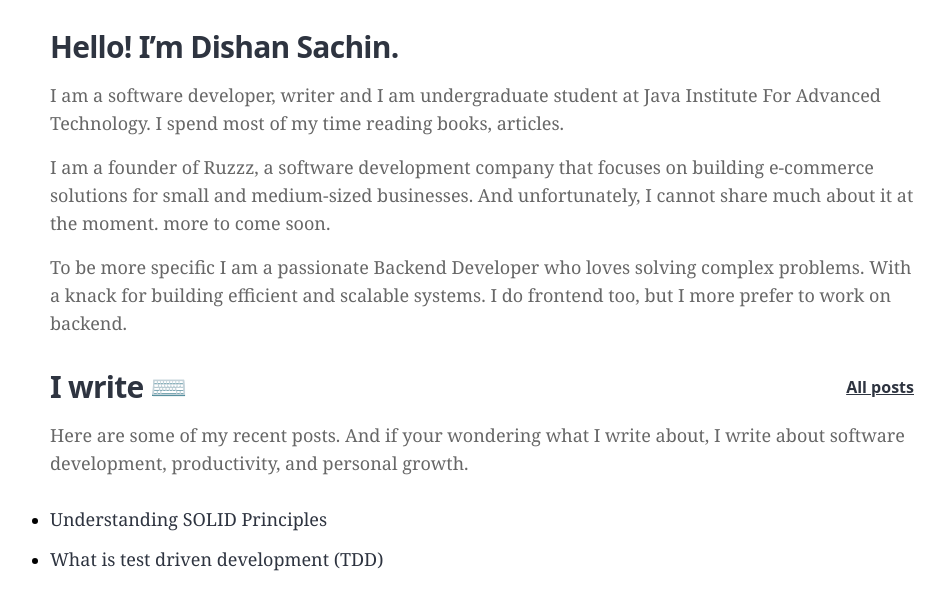
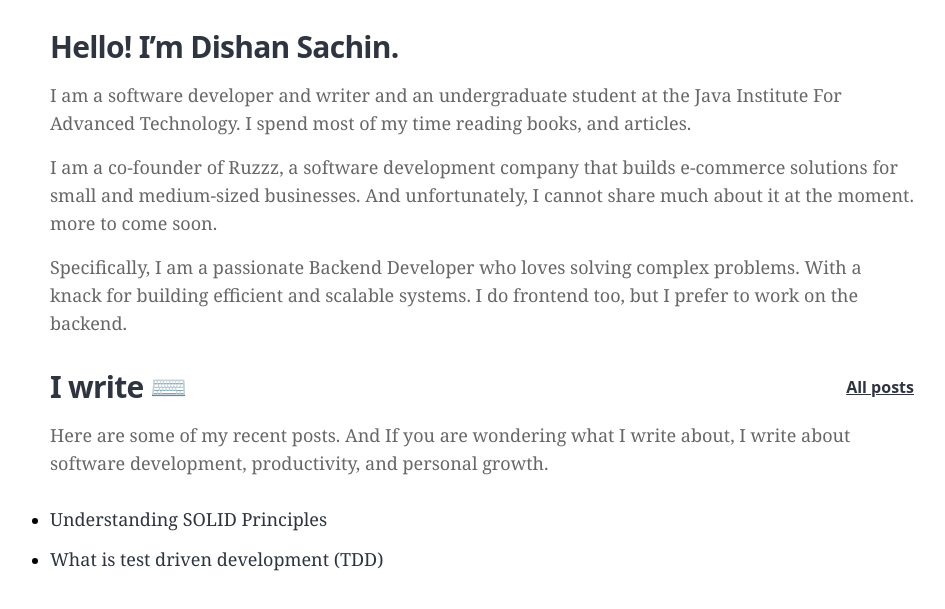
Before and after one commit to skdishansachin/skdishansachin.github.io, an Astro site: page / in a window 1280 px wide. Shown: the part 75-684 px from the top of the page, without its empty margins (158-1103 px from the left). Built offline with nearby package versions, Linux system fonts and the light colour scheme; Astro itself is replaced by a stand-in of ours.

Commit message:
fix some typos

```diff
--- a/src/pages/index.astro
+++ b/src/pages/index.astro
@@ -16,21 +16,13 @@ const posts = await getCollection('posts', ({ data }) => {
             Hello! I’m Dishan Sachin.
         </h1>
         <p class="font-serif text-lg text-[#676767] dark:text-white">
-            I am a software developer, writer and I am undergraduate student at
-            Java Institute For Advanced Technology. I spend most of my time
-            reading books, articles.
+            I am a software developer and writer and an undergraduate student at the Java Institute For Advanced Technology. I spend most of my time reading books, and articles.
         </p>
         <p class="mt-4 font-serif text-lg text-[#676767] dark:text-white">
-            I am a founder of Ruzzz, a software development company that focuses
-            on building e-commerce solutions for small and medium-sized
-            businesses. And unfortunately, I cannot share much about it at the
-            moment. more to come soon.
+            I am a co-founder of Ruzzz, a software development company that builds e-commerce solutions for small and medium-sized businesses. And unfortunately, I cannot share much about it at the moment. more to come soon.
         </p>
         <p class="mt-4 font-serif text-lg text-[#676767] dark:text-white">
-            To be more specific I am a passionate Backend Developer who loves
-            solving complex problems. With a knack for building efficient and
-            scalable systems. I do frontend too, but I more prefer to work on
-            backend.
+            Specifically, I am a passionate Backend Developer who loves solving complex problems. With a knack for building efficient and scalable systems. I do frontend too, but I prefer to work on the backend.
         </p>
     </section>
     <section class="mt-8">
@@ -48,7 +40,7 @@ const posts = await getCollection('posts', ({ data }) => {
             </a>
         </div>
         <p class="py-4 font-serif text-lg text-[#676767] dark:text-white">
-            Here are some of my recent posts. And if your wondering what I write
+            Here are some of my recent posts. And If you are wondering what I write
             about, I write about software development, productivity, and
             personal growth.
         </p>
```
